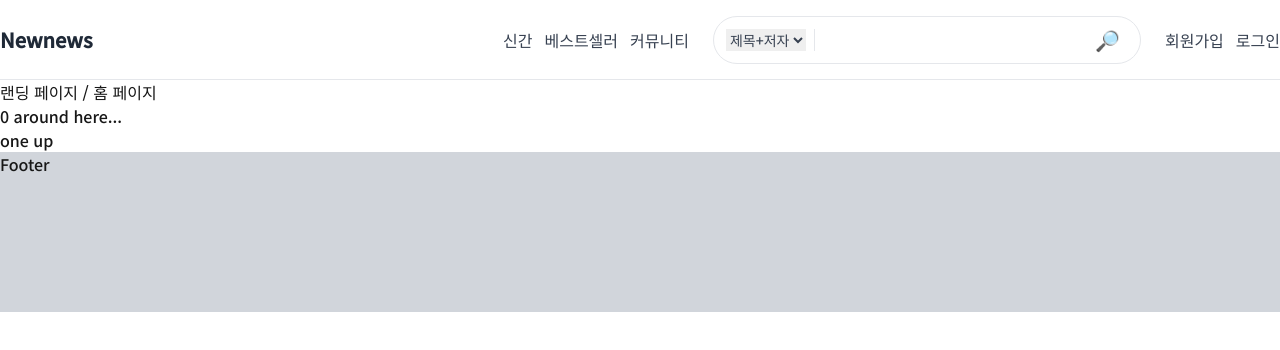
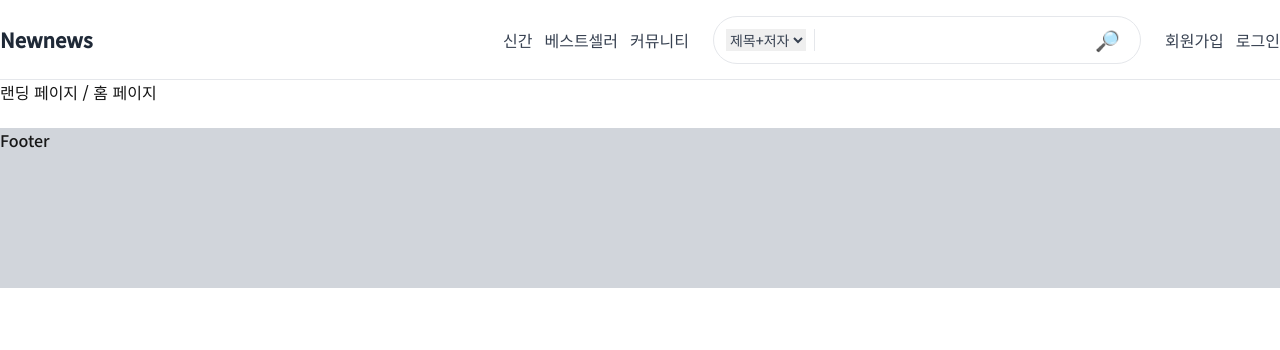
Before and after one commit to hhejo/newnews, a Next.js app: page / in a window 1280 px wide. Shown: the top 350 px of the page. Built offline with nearby package versions, Linux system fonts and the light colour scheme.

Commit message:
feat: update store

```diff
--- a/app/page.tsx
+++ b/app/page.tsx
@@ -1,20 +1,20 @@
 'use client';
-import { useStore } from '@/store/use-store';
+// import { useStore } from '@/store/use-store';
 
 export default function Home() {
-  const bears = useStore((state) => state.bears);
+  // const bears = useStore((state) => state.bears);
 
   return (
     <>
       <main className="container mx-auto flex flex-col gap-16">랜딩 페이지 / 홈 페이지</main>
-      {bears} around here...
+      {/* {bears} around here... */}
       <br />
-      <Controls />
+      {/* <Controls /> */}
     </>
   );
 }
 
-function Controls() {
-  const increasePopulation = useStore((state) => state.increasePopulation);
-  return <button onClick={increasePopulation}>one up</button>;
-}
+// function Controls() {
+// const increasePopulation = useStore((state) => state.increasePopulation);
+// return <button onClick={increasePopulation}>one up</button>;
+// }
--- a/store/use-store.ts
+++ b/store/use-store.ts
@@ -1,8 +1,8 @@
-import { create } from 'zustand';
+// import { create } from 'zustand';
 
-export const useStore = create((set) => ({
-  bears: 0,
-  increasePopulation: () => set((state) => ({ bears: state.bears + 1 })),
-  removeAllBears: () => set({ bears: 0 }),
-  updateBears: (newBears) => set({ bears: newBears }),
-}));
+// export const useStore = create((set) => ({
+//   bears: 0,
+//   increasePopulation: () => set((state) => ({ bears: state.bears + 1 })),
+//   removeAllBears: () => set({ bears: 0 }),
+//   updateBears: (newBears) => set({ bears: newBears }),
+// }));
```
